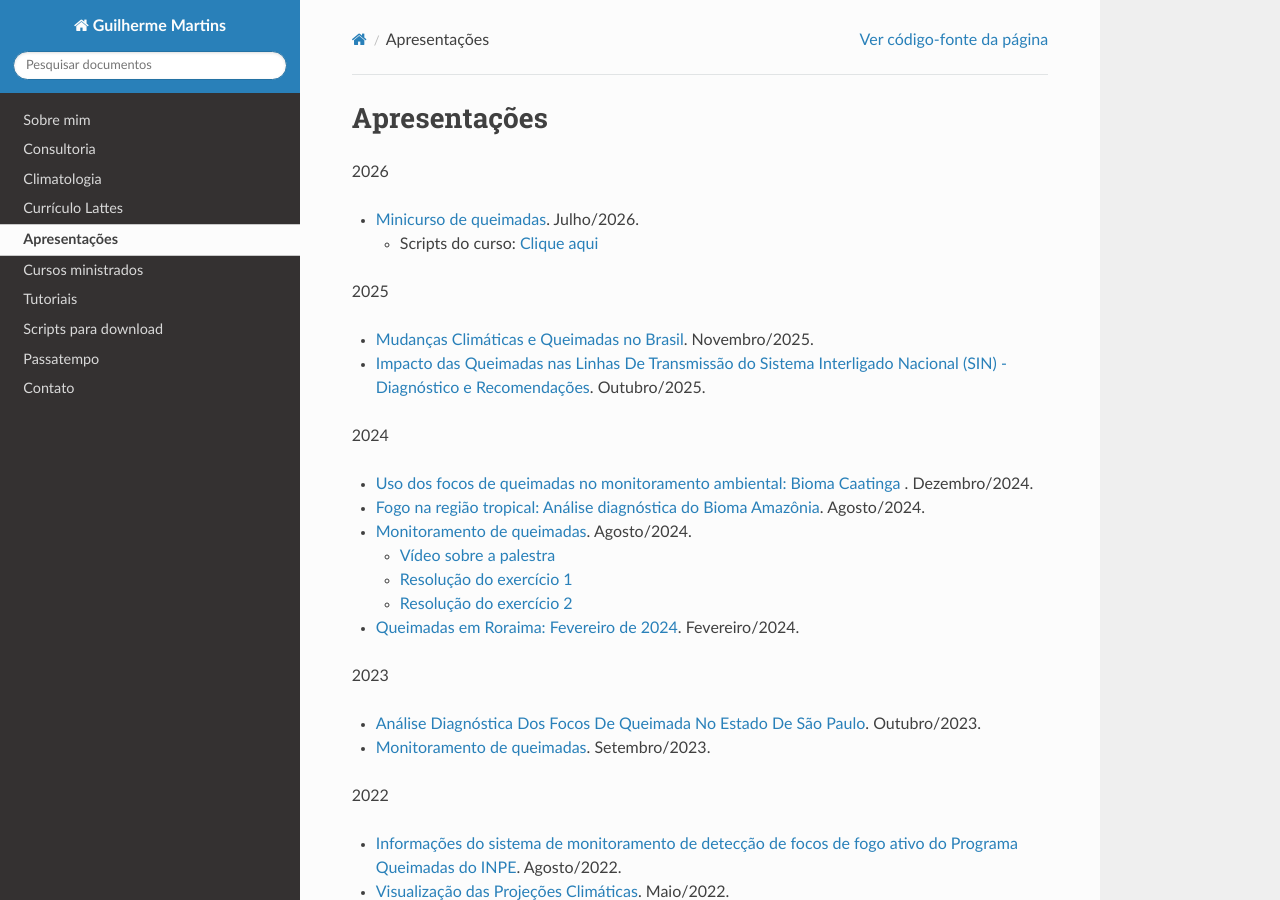
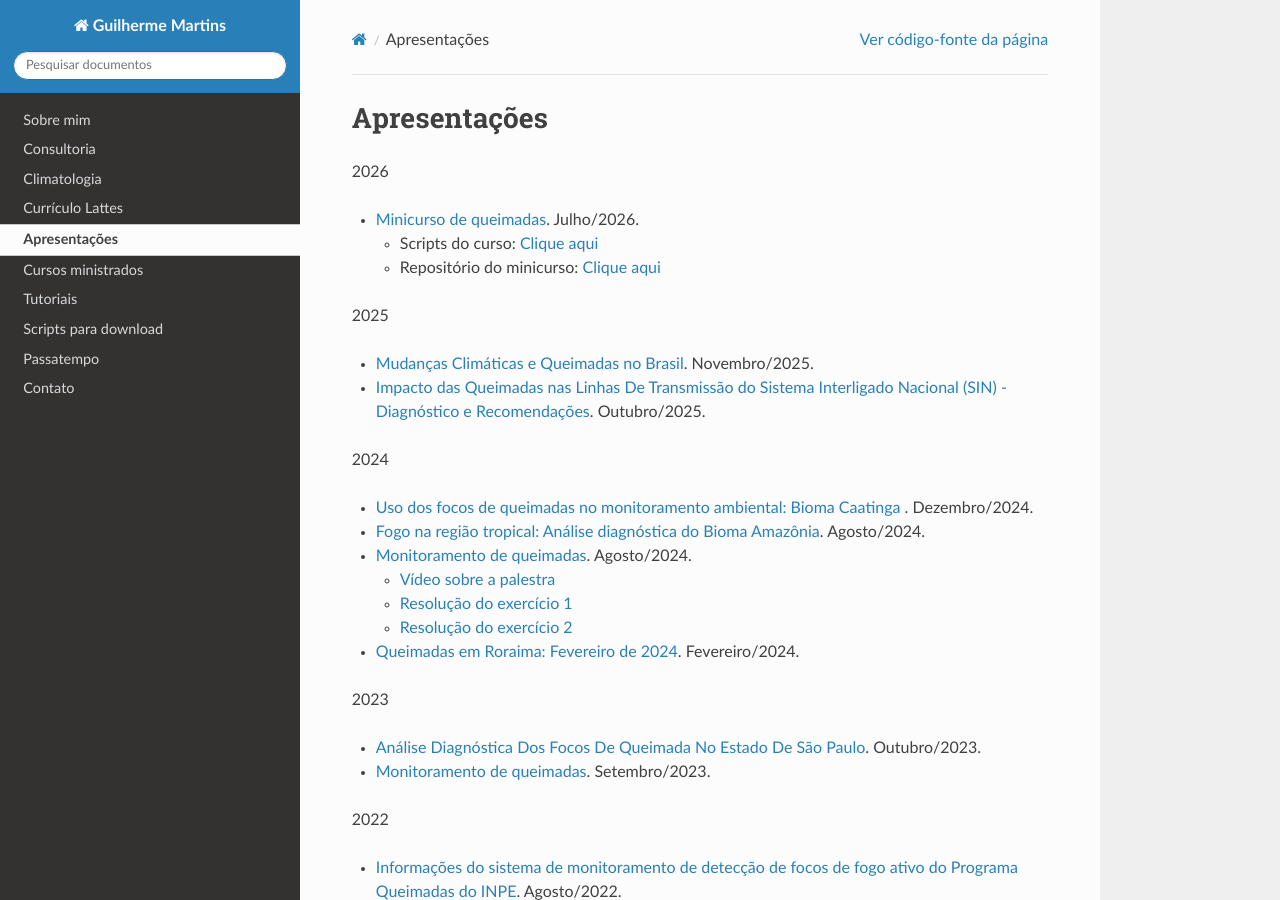
Before and after one commit to jgmsantos/homepage, a Sphinx documentation site: the page built from docs/pages/apresentacoes.md, in a window 1280 px wide and 900 px high. Built offline with Sphinx 7.4.7 and the Read the Docs theme 3.1.0, drawn with Linux system fonts in a browser that asks for light colours; pages that are not in the unit, such as notebooks, are missing from menus.

Commit message:
repositorio curso

```diff
--- a/docs/pages/apresentacoes.md
+++ b/docs/pages/apresentacoes.md
@@ -4,6 +4,7 @@ Apresentações
 
 + [Minicurso de queimadas](https://docs.google.com/presentation/d/1gZ038LFTfQO3RoMc9QLi3PEwz8DN7XZn1-wCAGa8eRA/edit?usp=sharing). Julho/2026.
   + Scripts do curso: [Clique aqui](https://github.com/jgmsantos/minicurso_queimadas_2026)
+  + Repositório do minicurso: [Clique aqui](https://github.com/evmpython/Minicurso_queimadas_UNIFEI_INPE_NOTTUS_2026)
 
 
 2025
```
